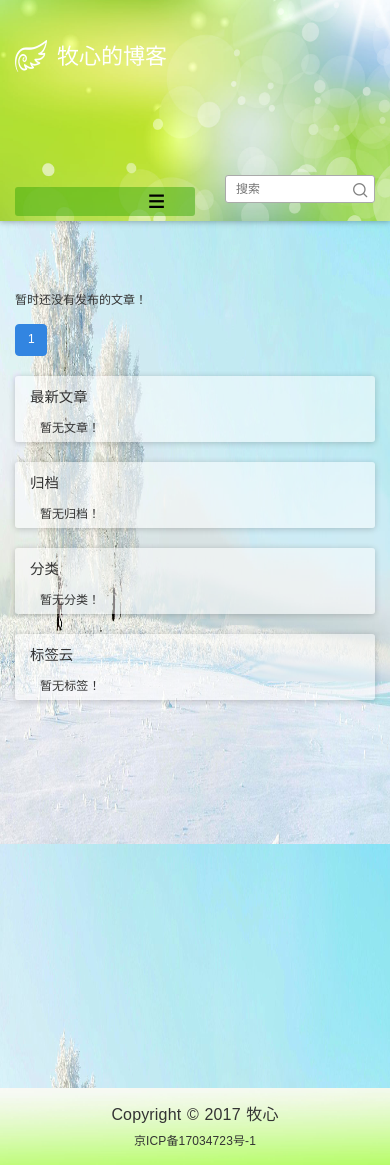
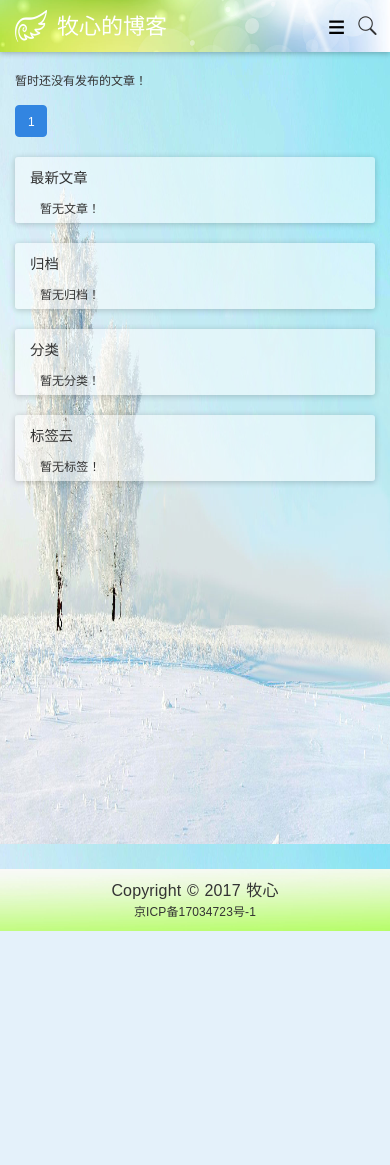
Before and after one commit to onion2014/myblog, a Django app: page / in a window 390 px wide. After the commit the page ends 931 px from the top, so only its background shows below. Run offline with Django 3.2, Linux system fonts and the light colour scheme; data that the repository does not hold is empty; some libraries are stand-ins or nearby versions.

Commit message:
change css

```diff
--- a/blog/static/css/custom.css
+++ b/blog/static/css/custom.css
@@ -235,7 +235,7 @@ img {
 }
 
 .entry-meta {
-    text-align: center;
+    text-align: right;
     color: #dddddd;
     font-size: 12px;
     margin-bottom: 10px;
@@ -286,7 +286,7 @@ img {
     font-weight: 400;
     word-spacing: 1px;
     letter-spacing: 0.01em;
-    text-align: center;
+    text-align: right;
 }
 
 .cl-effect-14 a {
@@ -1090,6 +1090,7 @@ img {
     display: inline-block;
     width: 32px;
     height: 32px;
+    line-height: 20px;
 }
 .pagination>li>a:hover {
     background: rgba(255,255,255,1);
@@ -1128,6 +1129,35 @@ a:focus, a:hover, a:active {
 }
 
 @media (max-width: 768px) {
+	.home-header{
+	    margin-bottom: 20px;
+	}
+	.home-header .logo h1{
+	    margin-top: 0px;
+        margin-bottom: 10px;
+	}
+	.nav-wrap{
+		margin-top: 0;
+	}
+	.home-header .main-nav{
+	    position: absolute;
+	    top: 2px;
+	    right: 15px;
+	    background: none;
+	}
+	.home-header #header-search-box a{
+		display: block;
+		color: #333;
+	}
+	.home-header .search-form{
+		display: none;
+	    right: 25px;
+    	top: 3px;
+	}
+	.home-header #header-search-box{
+	    right: 10px;
+    	bottom: 13px;
+	}
 	.navbar-nav>li>a{
        margin-top: 5px;
     }
@@ -1157,13 +1187,13 @@ a:focus, a:hover, a:active {
 	 .navbar-toggle {
 	    border: 0;
 	    padding: 0;
-	    margin-top: 0;
+	    margin-top: 1px;
 	    margin-right: 30px;
 	    margin-bottom: 0;
 	}
     #header-search-box {
         right: 10px;
-        top: 0;
+        top: -1px;
     }
    	#searchform{
    		min-height: 28px;
@@ -1181,6 +1211,7 @@ a:focus, a:hover, a:active {
    	}
    	#header-search-box a{
    		margin-top: 4px;
+	    color: #333;
    	}
 	#search-menu .icon-sousuo_sousuo {
 	    font-size: 25px;
@@ -1193,6 +1224,9 @@ a:focus, a:hover, a:active {
         color: #fff;
     }
     .content-body{
+    	/*margin-top: 70px;*/
+    }
+    .sub-content-body{
     	margin-top: 70px;
     }
     .post{
@@ -1259,6 +1293,12 @@ a:focus, a:hover, a:active {
 	    font-size: 12px;
 	    height: 28px;
 	    line-height: 28px;
+    }
+    .copyright{
+    	margin: 10px 0 0px;
+    }
+    .icp{
+	    margin: 0 0 10px;
     }
 
 }
```
